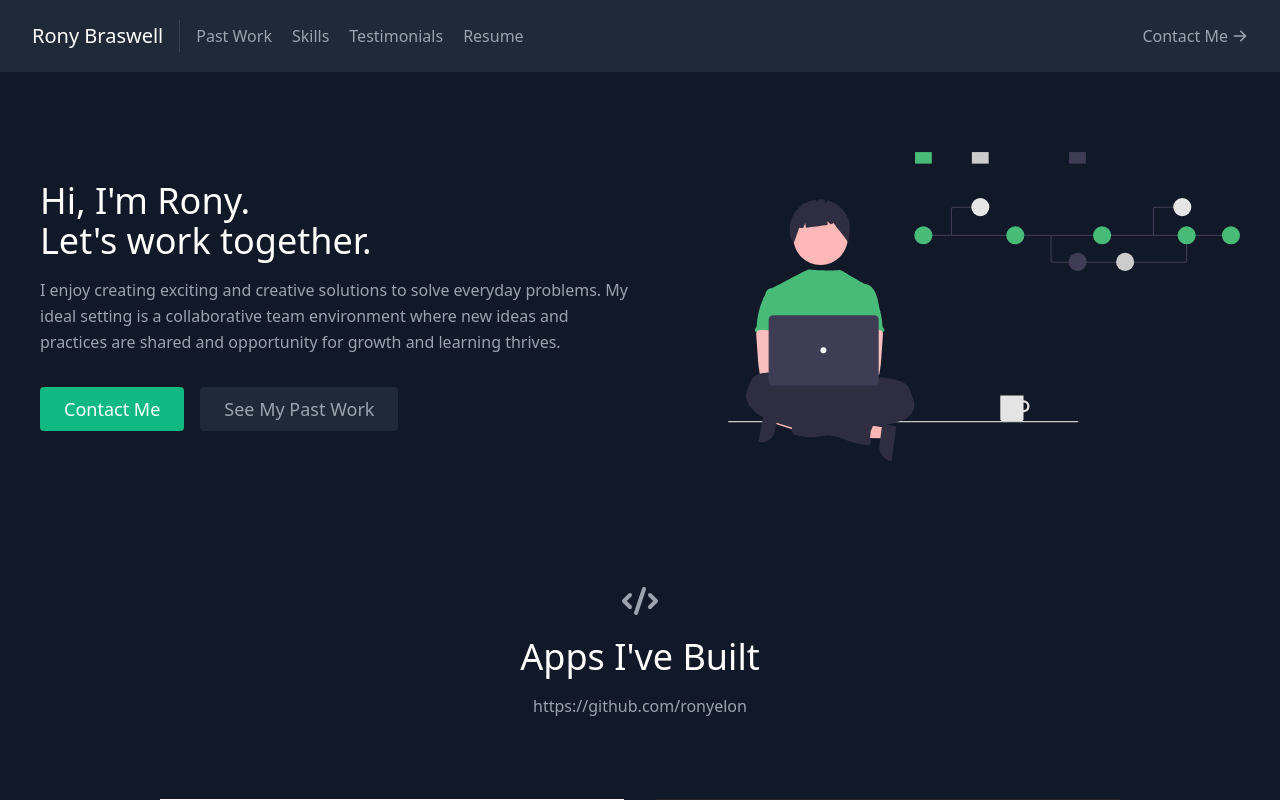
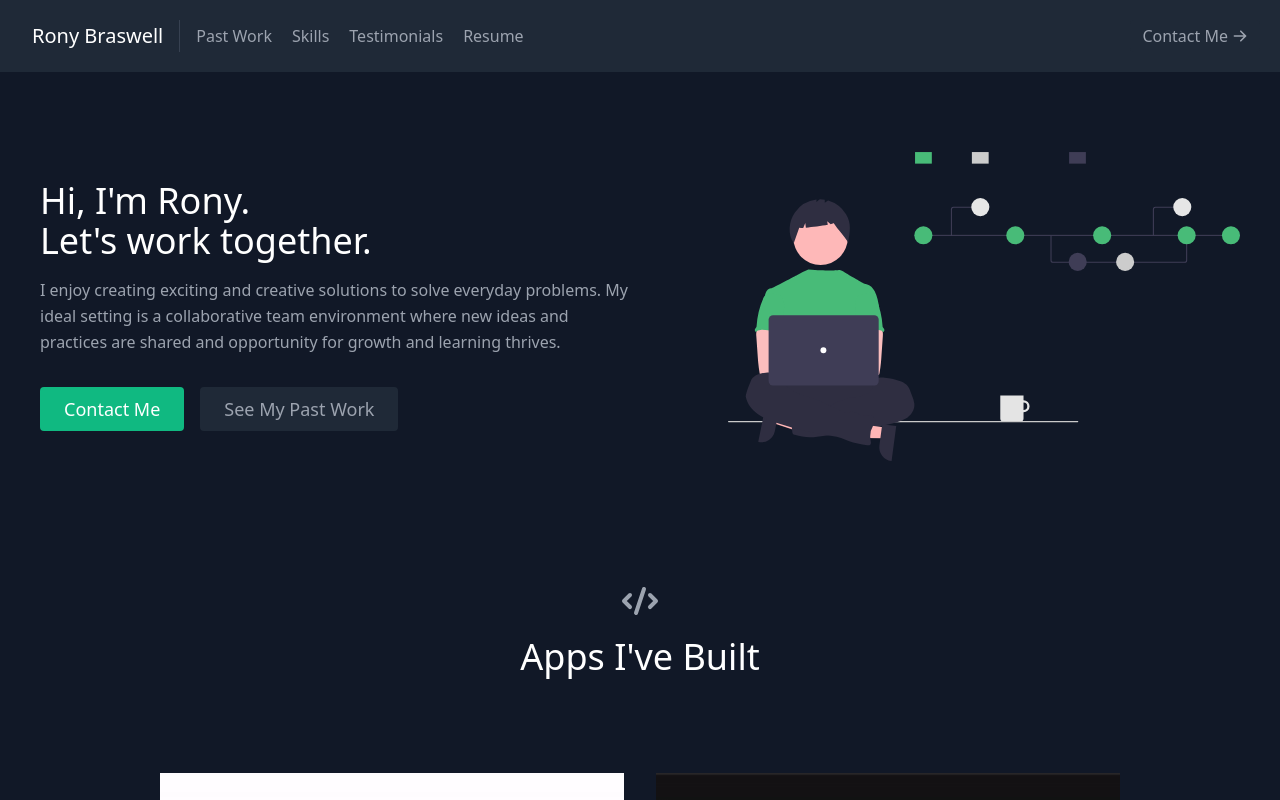
Before and after one commit to ronyelon/Portfolio-React, a React (Create React App) app: page / in a window 1280 px wide. Shown: the top 800 px of the page. Built offline with nearby package versions, Linux system fonts and the light colour scheme.

Commit message:
update resume

```diff
--- a/src/components/Projects.js
+++ b/src/components/Projects.js
@@ -12,7 +12,7 @@ export default function Projects() {
                   Apps I've Built
                 </h1>
                 <p className="lg:w-2/3 mx-auto leading-relaxed text-base">
-                https://github.com/ronyelon
+                <a href="https://github.com/ronyelon"></a>
                 </p>
               </div>
               <div className="flex flex-wrap -m-4">
```
Also changed, not shown: public/project-4.gif (deleted).
